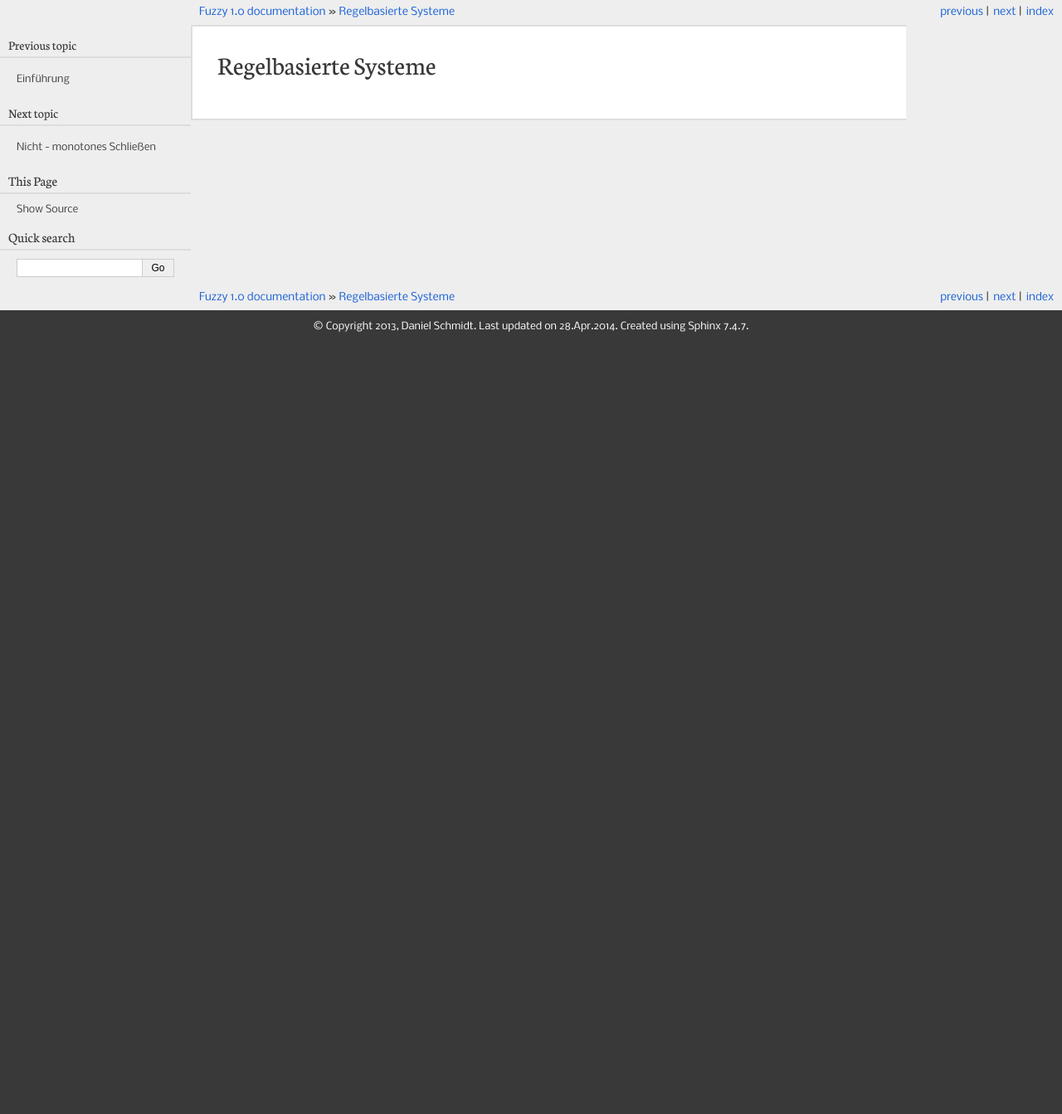
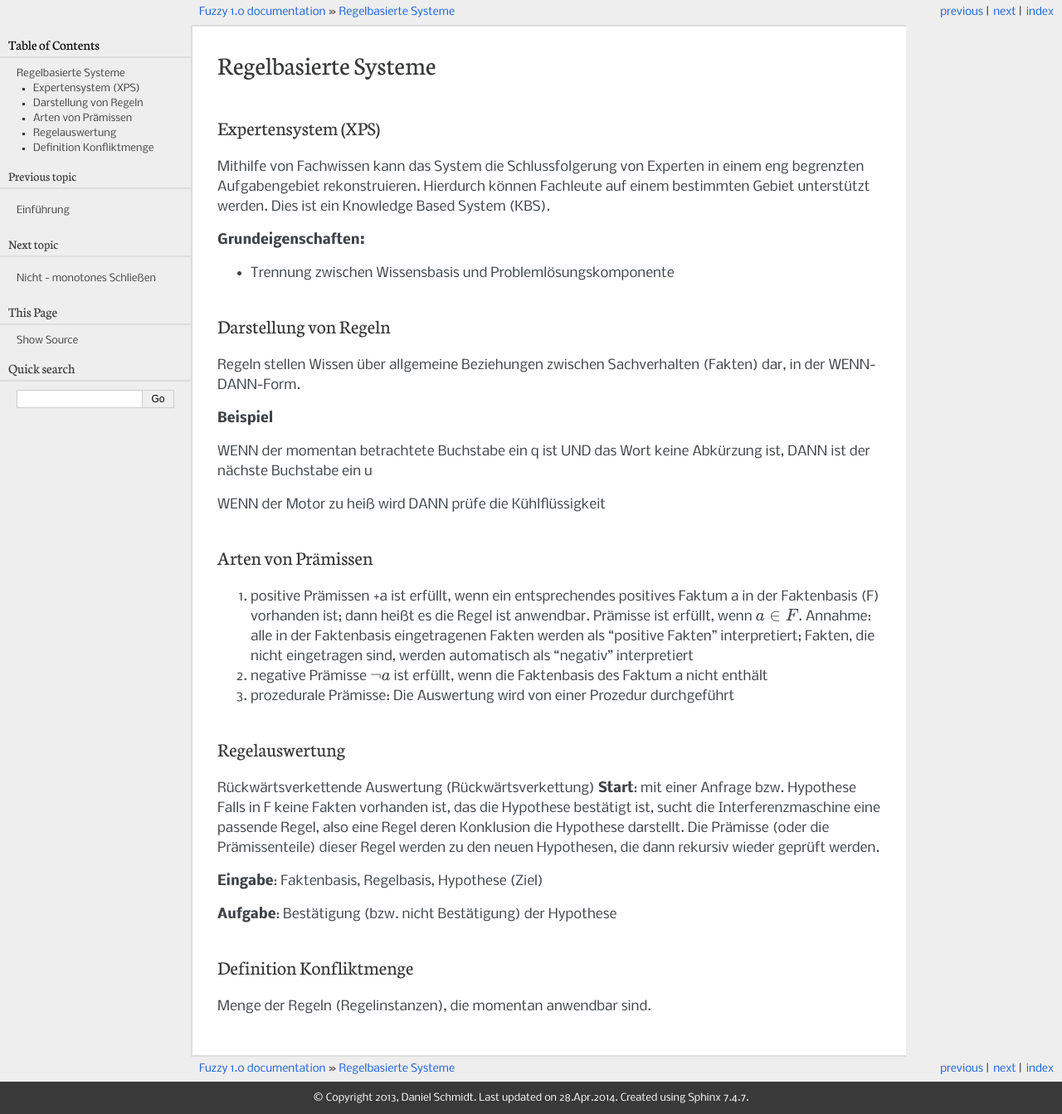
Before and after one commit to DanielMSchmidt/ki, a Sphinx documentation site: the page built from source/rulebased.rst, in a window 1280 px wide. Shown: the whole page at 83% size. Built offline with Sphinx 7.4.7, drawn with Linux system fonts in a browser that asks for light colours; pages that are not in the unit, such as notebooks, are missing from menus; before the commit the page ends 900 px from its top, so only the background shows below that.

Commit message:
vorlesung

```diff
--- a/source/rulebased.rst
+++ b/source/rulebased.rst
@@ -1,2 +1,54 @@
 Regelbasierte Systeme
 =====================
+
+Expertensystem (XPS)
+--------------------
+
+Mithilfe von Fachwissen kann das System die Schlussfolgerung von Experten in einem eng begrenzten Aufgabengebiet rekonstruieren.
+Hierdurch können Fachleute auf einem bestimmten Gebiet unterstützt werden. Dies ist ein Knowledge Based System (KBS).
+
+**Grundeigenschaften:**
+
+- Trennung zwischen Wissensbasis und Problemlösungskomponente
+
+Darstellung von Regeln
+----------------------
+
+Regeln stellen Wissen über allgemeine Beziehungen zwischen Sachverhalten (Fakten) dar, in der WENN-DANN-Form.
+
+**Beispiel**
+
+WENN der momentan betrachtete Buchstabe ein q ist
+UND das Wort keine Abkürzung ist,
+DANN ist der nächste Buchstabe ein u
+
+WENN der Motor zu heiß wird
+DANN prüfe die Kühlflüssigkeit
+
+
+Arten von Prämissen
+--------------------
+
+
+1. positive Prämissen +a ist erfüllt, wenn ein entsprechendes positives Faktum a in der Faktenbasis (F) vorhanden ist; dann heißt es die Regel ist anwendbar. Prämisse ist erfüllt, wenn :math:`a \in F`. Annahme: alle in der Faktenbasis eingetragenen Fakten werden als "positive Fakten" interpretiert; Fakten, die nicht eingetragen sind, werden automatisch als "negativ" interpretiert
+2. negative Prämisse :math:`\neg a` ist erfüllt, wenn die Faktenbasis des Faktum a nicht enthält
+3. prozedurale Prämisse: Die Auswertung wird von einer Prozedur durchgeführt
+
+
+
+Regelauswertung
+---------------
+
+Rückwärtsverkettende Auswertung (Rückwärtsverkettung)
+**Start**: mit einer Anfrage bzw. Hypothese
+Falls in F keine Fakten vorhanden ist, das die Hypothese bestätigt ist, sucht die Interferenzmaschine eine passende Regel, also eine Regel deren Konklusion die Hypothese darstellt.
+Die Prämisse (oder die Prämissenteile) dieser Regel werden zu den neuen Hypothesen, die dann rekursiv wieder geprüft werden.
+
+**Eingabe**: Faktenbasis, Regelbasis, Hypothese (Ziel)
+
+**Aufgabe**: Bestätigung (bzw. nicht Bestätigung) der Hypothese
+
+Definition Konfliktmenge
+-------------------------
+
+Menge der Regeln (Regelinstanzen), die momentan anwendbar sind.
```
